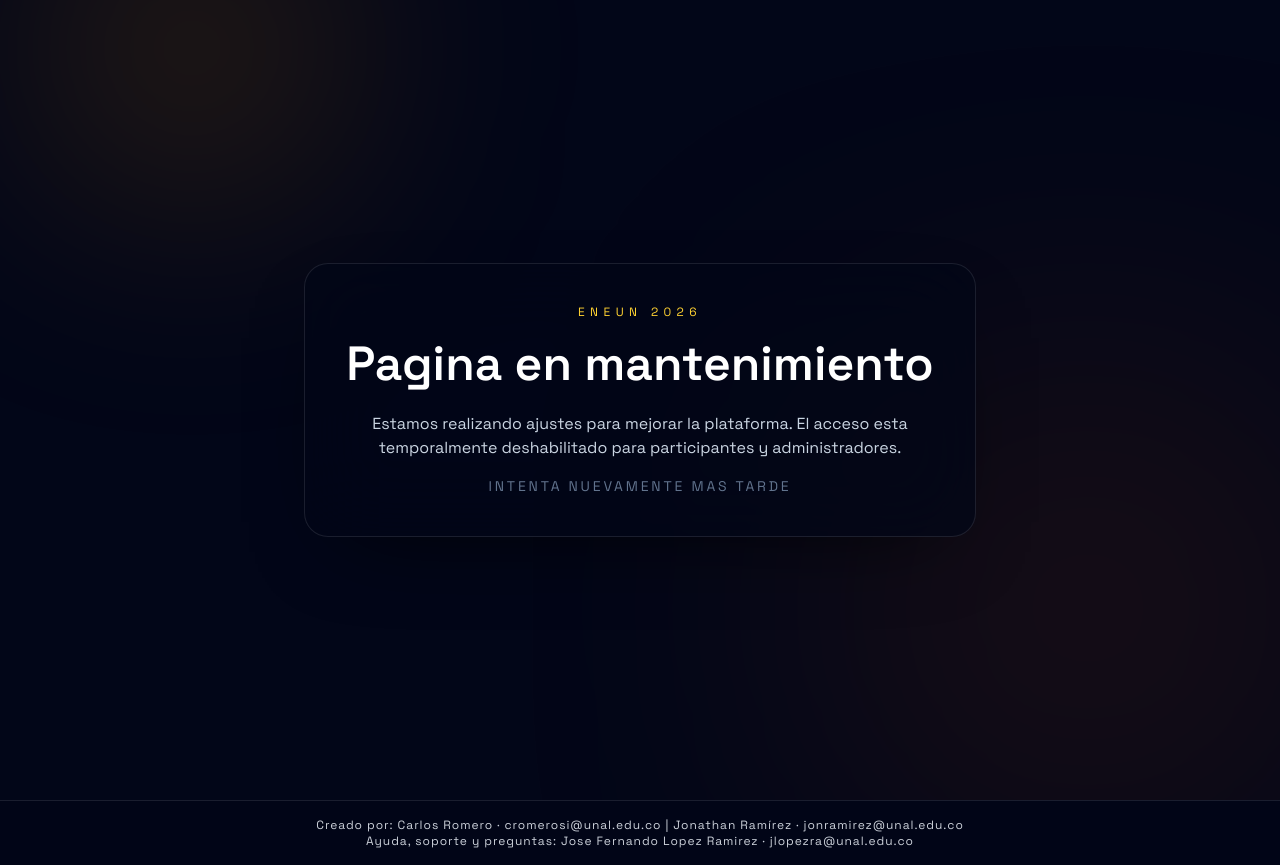
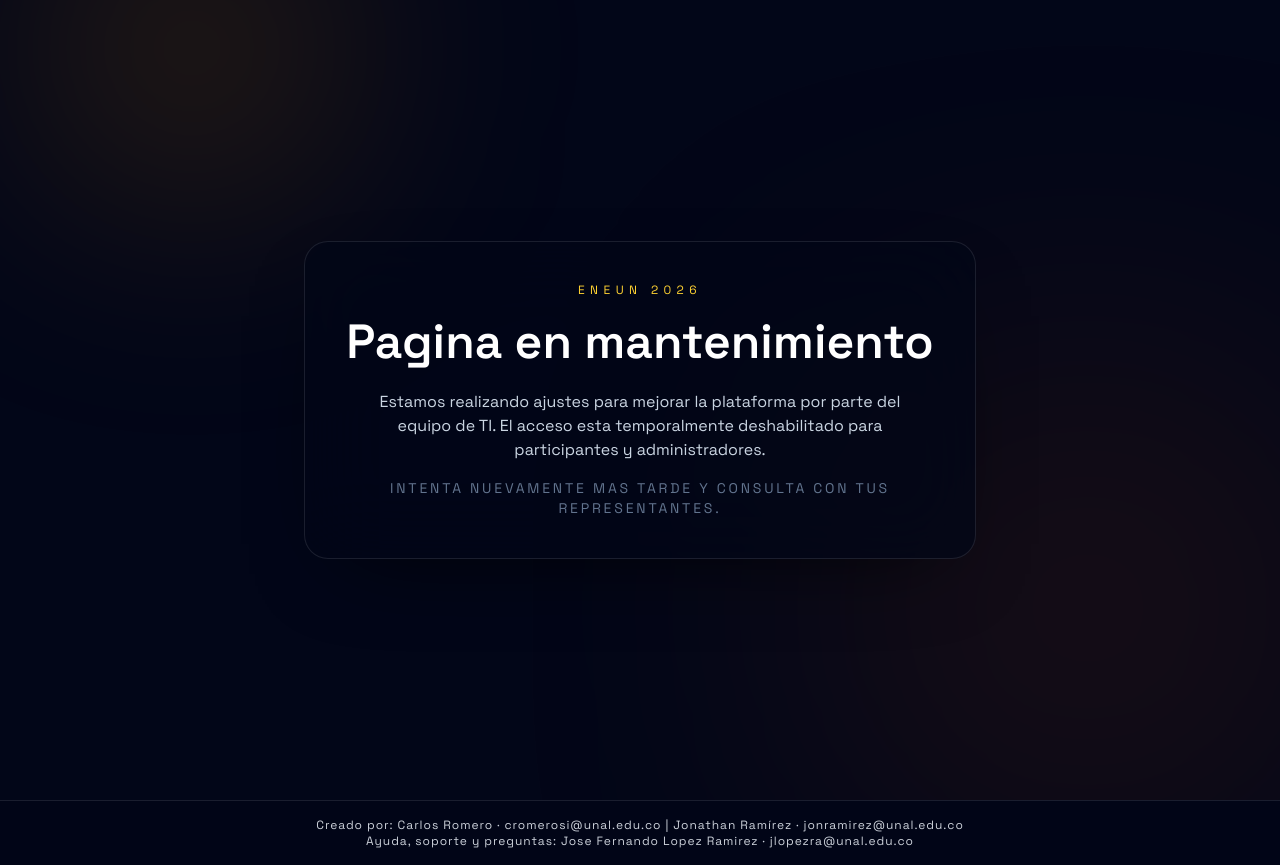
Before and after one commit to cromerosi/Camino-ENEUN-2026, a Next.js app: page /mantenimiento in a window 1280 px wide. Built offline with nearby package versions, Linux system fonts and the light colour scheme.

Commit message:
Mantenimiento hecho

```diff
--- a/src/pages/mantenimiento.tsx
+++ b/src/pages/mantenimiento.tsx
@@ -13,11 +13,10 @@ export default function MantenimientoPage() {
           <p className="text-xs uppercase tracking-[0.45em] text-amber-300">ENEUN 2026</p>
           <h1 className="mt-5 text-4xl font-semibold text-white sm:text-5xl">Pagina en mantenimiento</h1>
           <p className="mx-auto mt-6 max-w-xl text-base text-slate-300">
-            Estamos realizando ajustes para mejorar la plataforma. El acceso esta temporalmente
-            deshabilitado para participantes y administradores.
+            Estamos realizando ajustes para mejorar la plataforma por parte del equipo de TI. El acceso esta temporalmente deshabilitado para participantes y administradores.
           </p>
           <p className="mx-auto mt-4 max-w-xl text-sm uppercase tracking-[0.2em] text-slate-500">
-            Intenta nuevamente mas tarde
+            Intenta nuevamente mas tarde y consulta con tus representantes.
           </p>
         </section>
       </main>
```
